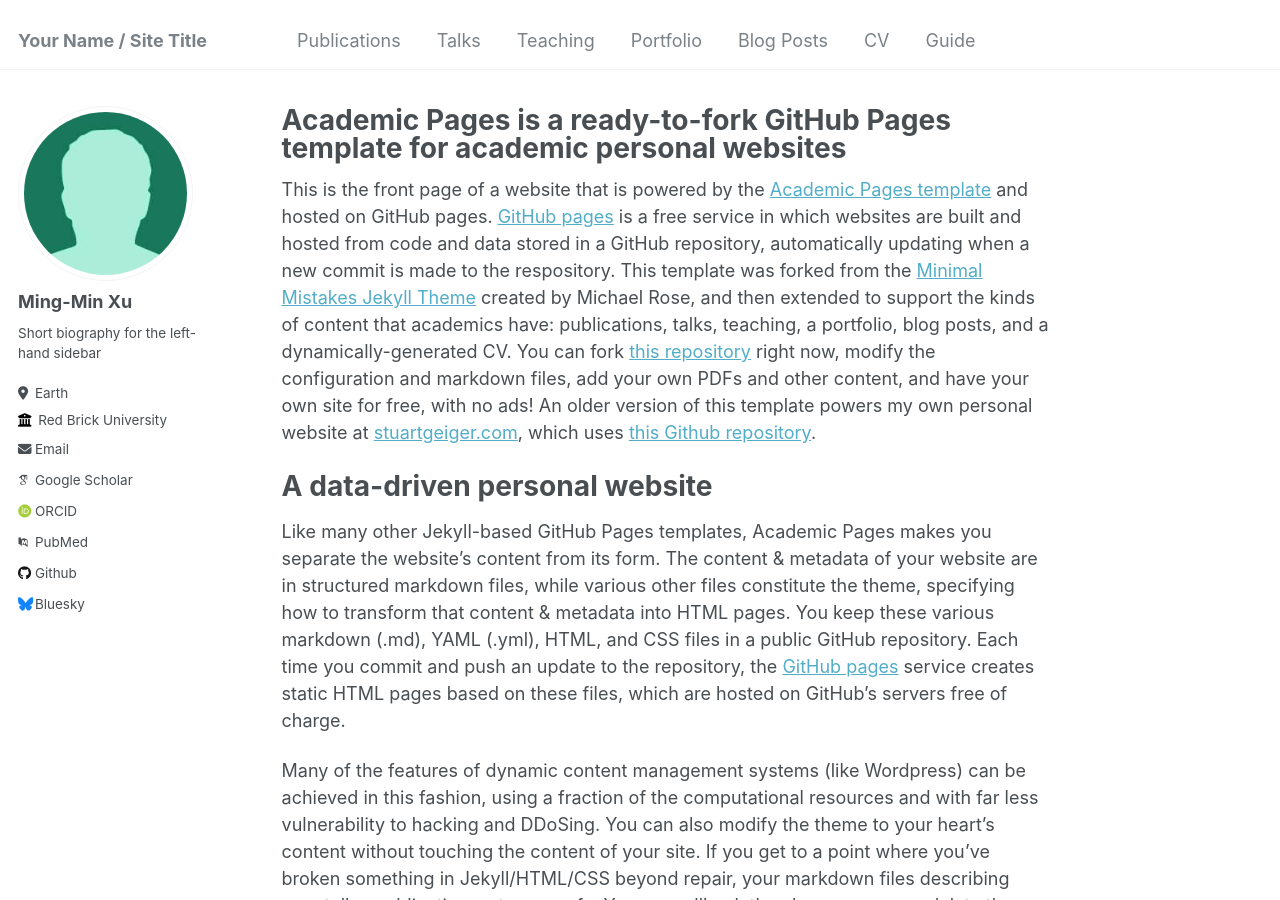
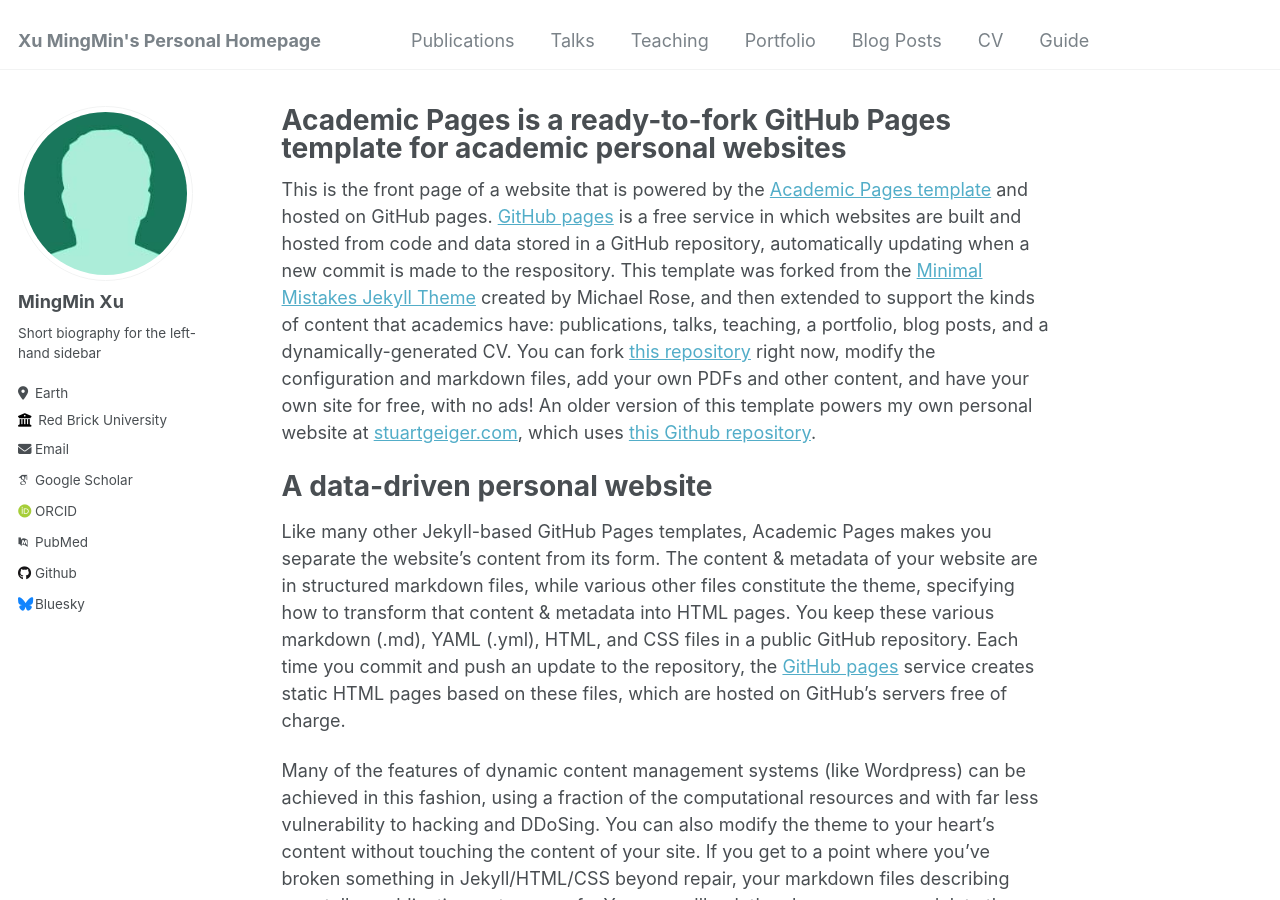
Before and after one commit to qiuyixmm/academicpages, a Jekyll site: the page built from _pages/about.md, in a window 1280 px wide and 900 px high. Built offline with Jekyll 4.4.1, drawn with Linux system fonts in a browser that asks for light colours; some web fonts are replaced.

Commit message:
Update _config.yml

```diff
--- a/_config.yml
+++ b/_config.yml
@@ -8,7 +8,7 @@
 
 # Basic Site Settings
 locale                   : "en-US"
-title                    : "Your Name / Site Title"
+title                    : "Xu MingMin's Personal Homepage"
 title_separator          : "-"
 name                     : &name "Your Name"
 description              : &description "personal description"
@@ -22,7 +22,7 @@ repository               : "qiuyixmm/qiuyixmm.github.io"
 author:
   # Biographic information
   avatar           : "profile.png"
-  name             : "    Ming-Min Xu"
+  name             : "MingMin Xu"
   pronouns         : # example: "she/her"
   bio              : "Short biography for the left-hand sidebar"
   location         : "Earth"
```
